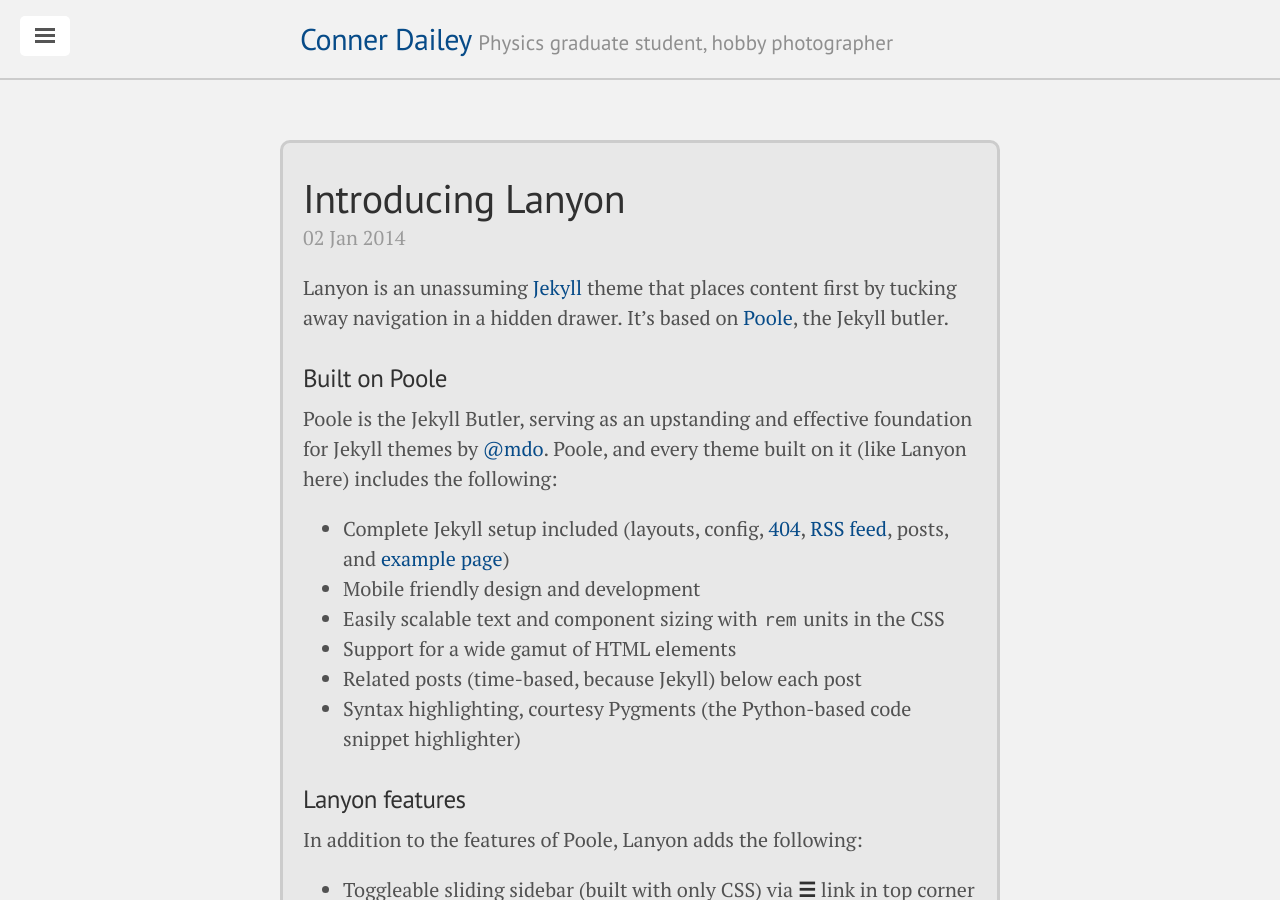
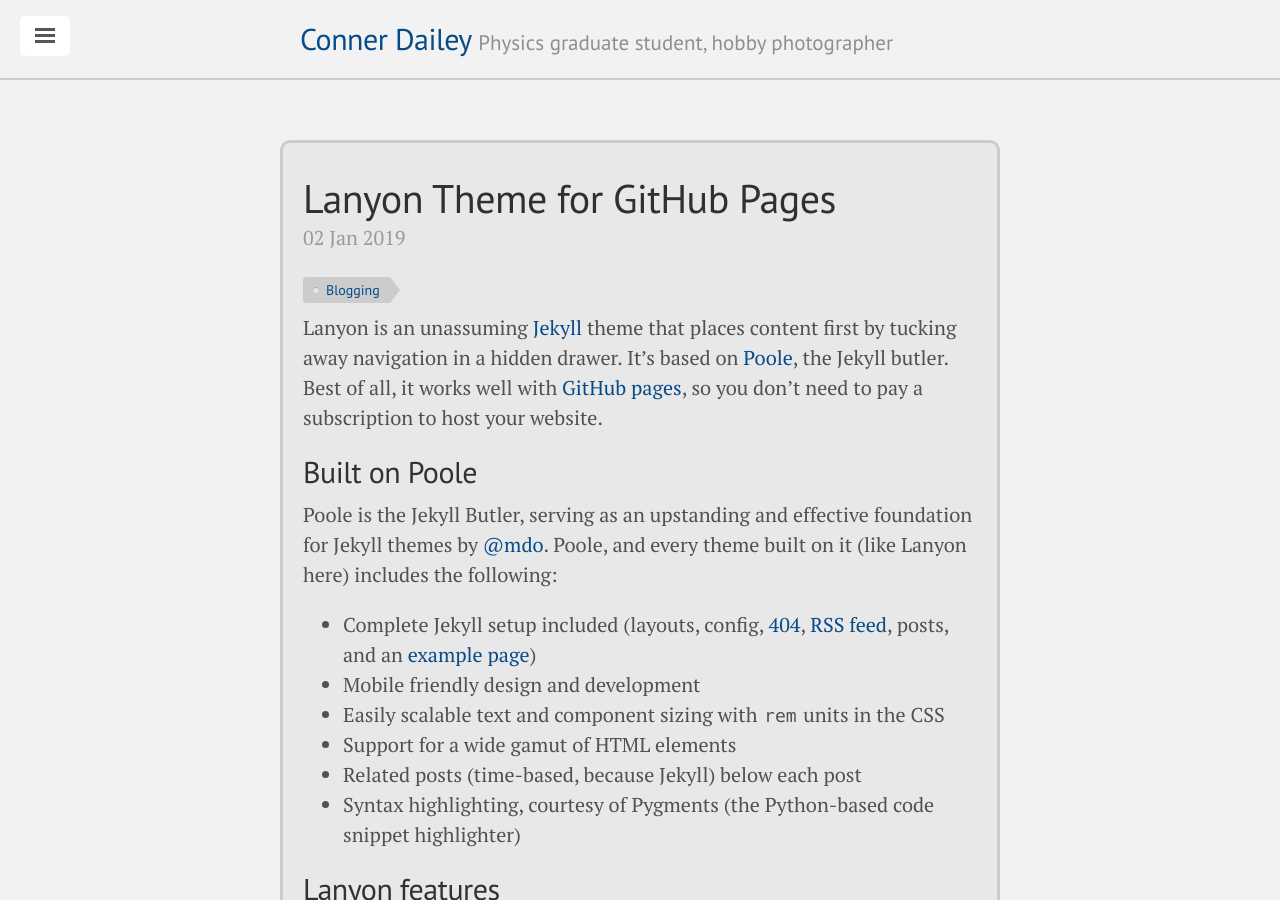
Before and after one commit to TakeTwiceDailey/TakeTwiceDailey.github.io, a Jekyll site: the page built from _posts/2019-01-02-lanyon-theme.md, in a window 1280 px wide and 900 px high. Built offline with Jekyll 4.4.1, drawn with Linux system fonts in a browser that asks for light colours; nearby versions of some CDN libraries; some of the changed text lies outside the part shown.

Commit message:
post changes

```diff
--- a/_posts/2014-01-02-introducing-lanyon.md
+++ b/_posts/2019-01-02-lanyon-theme.md
@@ -1,23 +1,24 @@
 ---
 layout: post
-title: Introducing Lanyon
-shortinfo: Lanyon is an unassuming Jekyll theme that places content first by tucking away navigation in a hidden drawer. It's based on Poole, the Jekyll butler.
+title: Lanyon Theme for GitHub Pages
+tags: Blogging
+shortinfo: Lanyon is a website theme using Jekyll. It works beautifully with GitHub pages, and it places content first by tucking away navigation in a hidden drawer. It's based on Poole, the Jekyll butler.
 ---
 
-Lanyon is an unassuming [Jekyll](http://jekyllrb.com) theme that places content first by tucking away navigation in a hidden drawer. It's based on [Poole](http://getpoole.com), the Jekyll butler.
+Lanyon is an unassuming [Jekyll](http://jekyllrb.com) theme that places content first by tucking away navigation in a hidden drawer. It's based on [Poole](http://getpoole.com), the Jekyll butler. Best of all, it works well with [GitHub pages](https://pages.github.com/), so you don't need to pay a subscription to host your website.
 
-### Built on Poole
+## Built on Poole
 
 Poole is the Jekyll Butler, serving as an upstanding and effective foundation for Jekyll themes by [@mdo](https://twitter.com/mdo). Poole, and every theme built on it (like Lanyon here) includes the following:
 
-* Complete Jekyll setup included (layouts, config, [404](/404), [RSS feed](/atom.xml), posts, and [example page](/about))
+* Complete Jekyll setup included (layouts, config, [404](/404), [RSS feed](/atom.xml), posts, and an [example page](/about))
 * Mobile friendly design and development
 * Easily scalable text and component sizing with `rem` units in the CSS
 * Support for a wide gamut of HTML elements
 * Related posts (time-based, because Jekyll) below each post
-* Syntax highlighting, courtesy Pygments (the Python-based code snippet highlighter)
+* Syntax highlighting, courtesy of Pygments (the Python-based code snippet highlighter)
 
-### Lanyon features
+## Lanyon features
 
 In addition to the features of Poole, Lanyon adds the following:
 
@@ -28,11 +29,11 @@ In addition to the features of Poole, Lanyon adds the following:
 
 [Head to the readme](https://github.com/poole/lanyon#readme) to learn more.
 
-### Browser support
+## Browser support
 
 Lanyon is by preference a forward-thinking project. In addition to the latest versions of Chrome, Safari (mobile and desktop), and Firefox, it is only compatible with Internet Explorer 9 and above.
 
-### Download
+## Download
 
 Lanyon is developed on and hosted with GitHub. Head to the <a href="https://github.com/poole/lanyon">GitHub repository</a> for downloads, bug reports, and features requests.
 
```
Also changed, not shown: _posts/2019-01-01-content-formatting.md (renamed from _posts/2014-01-01-example-content.md, +1 -0 lines), _posts/2019-12-31-mathematica-machine-learning.md (+1 -1 lines), tags.html (+0 -7 lines).
